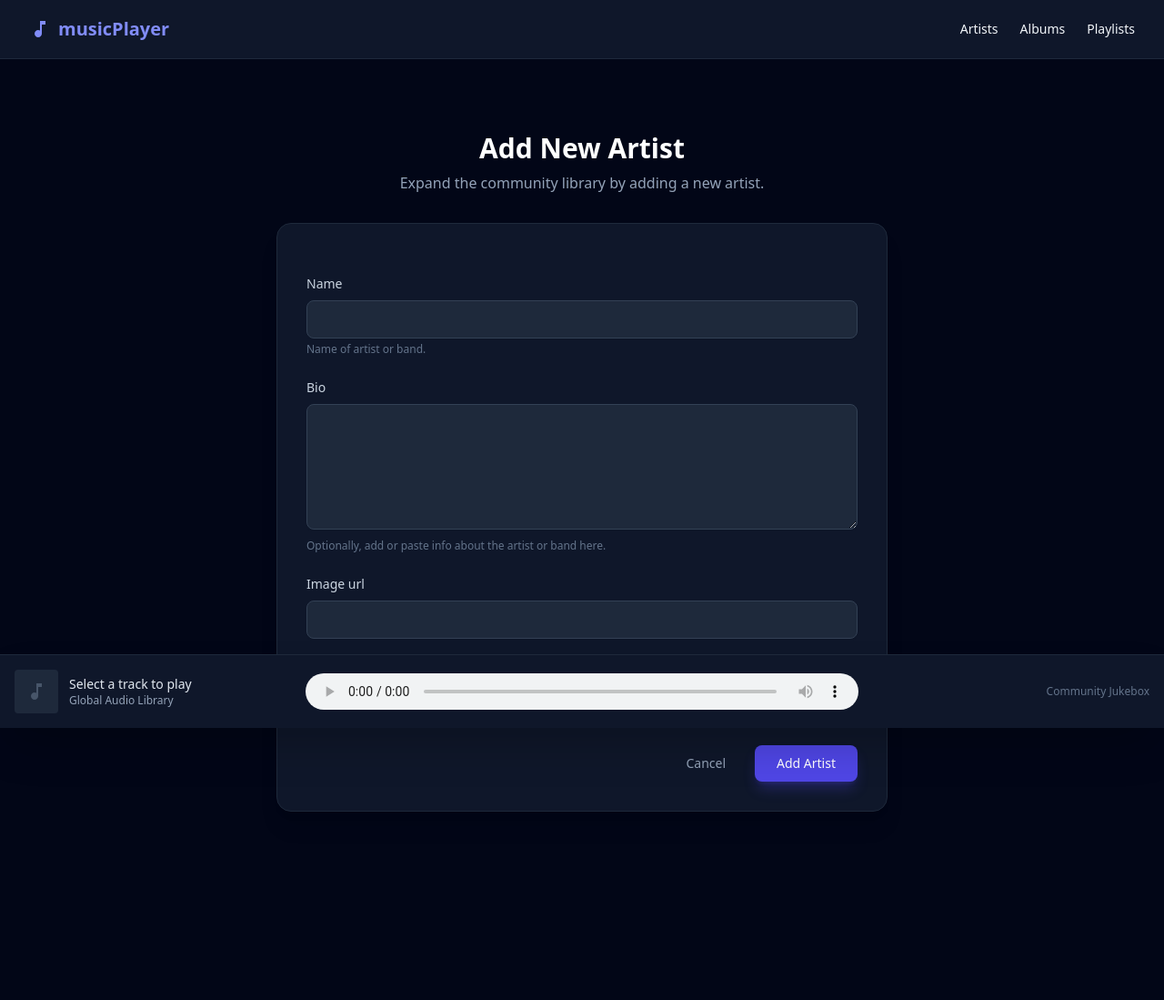
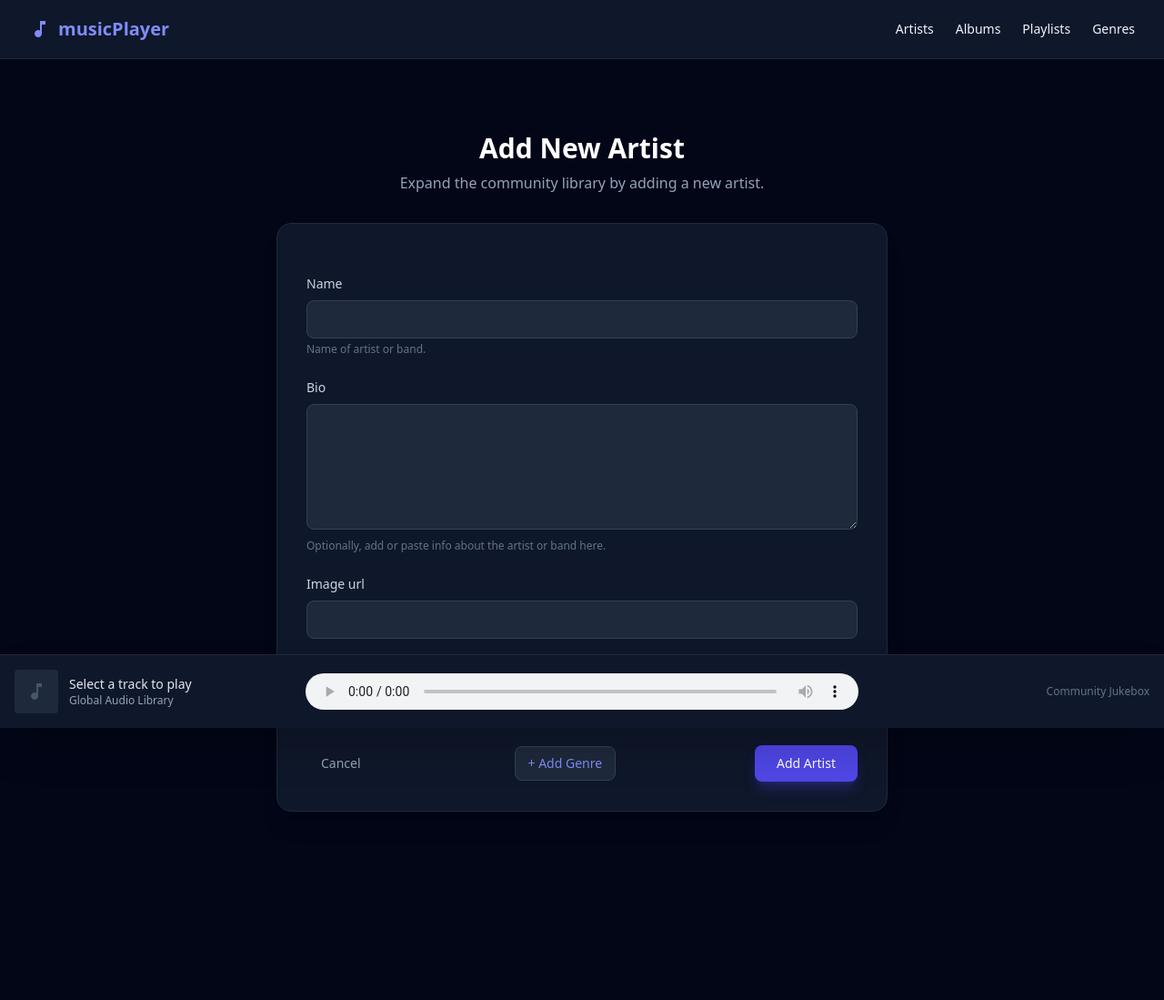
Before and after one commit to sargoth/musicPlayer, a Django app: page /artists/create/ in a window 1280 px wide. Shown: the top 1099 px of the page at 91% size. Run offline with Django 5.2, Linux system fonts and the light colour scheme; data that the repository does not hold is empty; some libraries are stand-ins or nearby versions.

Commit message:
1. Added create, edit, delete, and list functionality for genres. 2. Added button to create genre from the artist creation page for convenience.

```diff
--- a/catalog/forms.py
+++ b/catalog/forms.py
@@ -1,5 +1,5 @@
 from django import forms
-from .models import Album, Artist
+from .models import Album, Artist, Genre
 
 
 class CreateAlbumForm(forms.ModelForm):
@@ -41,3 +41,14 @@ class CreateArtistForm(forms.ModelForm):
                 field.widget.attrs.update({
                     "class": "rounded bg-slate-900 border-slate-700 text-white focus:ring-indigo-500"
                 })
+
+
+class GenreForm(forms.ModelForm):
+    class Meta:
+        model = Genre
+        fields = ["name"]
+        widgets = {
+            "name": forms.TextInput(attrs={
+                "class": "w-full bg-slate-800 border border-slate-700 rounded-lg px-4 py-2 text-white placeholder-slate-500 focus:outline-none focus:border-indigo-500 transition"
+            })
+        }
--- a/catalog/urls.py
+++ b/catalog/urls.py
@@ -19,4 +19,12 @@ urlpatterns = [
         path('<int:pk>/delete/', views.delete_album_view, name='delete_album'),
         path('<int:pk>/edit/', views.edit_album_view, name='edit_album')
     ])),
+    path('genres/', include([
+        path('', views.GenreListView.as_view(), name='list_genres'),
+        path('create/', views.GenreCreateView.as_view(), name='create_genre'),
+        path('<int:pk>/', include([
+            path('edit/', views.GenreUpdateView.as_view(), name='edit_genre'),
+            path('delete/', views.GenreDeleteView.as_view(), name='delete_genre')
+        ]))
+    ]))
 ]
--- a/catalog/views.py
+++ b/catalog/views.py
@@ -1,8 +1,12 @@
 from django.http import HttpRequest, HttpResponse
 from django.shortcuts import render, get_object_or_404, redirect
+from django.urls import reverse_lazy
+from django.views.generic.detail import DetailView
+from django.views.generic.edit import CreateView, UpdateView, DeleteView
+from django.views.generic.list import ListView
 
-from catalog.forms import CreateAlbumForm, CreateArtistForm
-from catalog.models import Album, Artist
+from catalog.forms import CreateAlbumForm, CreateArtistForm, GenreForm
+from catalog.models import Album, Artist, Genre
 from tracks.models import Track
 
 
@@ -132,3 +136,37 @@ def edit_artist_view(request: HttpRequest, pk: int) -> HttpResponse:
     }
 
     return render(request, "catalog/edit_artist.html", context)
+
+
+class GenreListView(ListView):
+    model = Genre
+    template_name = "catalog/list_genre.html"
+    context_object_name = "genres"
+
+
+class GenreCreateView(CreateView):
+    model = Genre
+    template_name = "catalog/create_genre.html"
+    form_class = GenreForm
+    success_url = reverse_lazy("catalog:list_genres")
+
+    def get_success_url(self) -> str:
+        origin_url = self.request.GET.get("next") or self.request.POST.get("next")
+
+        if origin_url:
+            return origin_url
+
+        return super().get_success_url()
+
+
+class GenreUpdateView(UpdateView):
+    model = Genre
+    template_name = "catalog/edit_genre.html"
+    form_class = GenreForm
+    success_url = reverse_lazy("catalog:list_genres")
+
+
+class GenreDeleteView(DeleteView):
+    model = Genre
+    template_name = "catalog/delete_genre.html"
+    success_url = reverse_lazy("catalog:list_genres")
--- a/templates/base.html
+++ b/templates/base.html
@@ -4,13 +4,10 @@
     <meta charset="UTF-8">
     <meta name="viewport" content="width=device-width, initial-scale=1.0">
     <title>{% block title %}musicPlayer | Community Audio Hub{% endblock %}</title>
-    <!-- Tailwind CSS CDN -->
     <script src="https://cdn.tailwindcss.com"></script>
     <script type="module" src="https://unpkg.com/@hotwired/turbo@8.0.4/dist/turbo.es2017-esm.js"></script>
 </head>
 <body class="flex flex-col min-h-full pb-28">
-
-<!-- Top Navigation Bar -->
 <header class="bg-slate-900 border-b border-slate-800 sticky top-0 z-40">
     <div class="max-w-7xl mx-auto px-4 sm:px-6 lg:px-8 h-16 flex items-center justify-between">
         <a href="{% url 'home' %}"
@@ -24,23 +21,17 @@
         <nav class="flex items-center gap-6 text-sm font-medium">
             <a href="{% url 'catalog:list_artists' %}" class="hover:text-indigo-400 transition">Artists</a>
             <a href="{% url 'catalog:list_albums' %}" class="hover:text-indigo-400 transition">Albums</a>
-            {#                <a href="{% url 'track-list' %}" class="hover:text-indigo-400 transition">Tracks</a>#}
             <a href="{% url 'playlists:list_playlists' %}" class="hover:text-indigo-400 transition">Playlists</a>
+            <a href="{% url 'catalog:list_genres' %}" class="hover:text-indigo-400 transition">Genres</a>
         </nav>
     </div>
 </header>
-
-<!-- Main Content Container -->
 <main class="flex-1 max-w-7xl w-full mx-auto px-4 sm:px-6 lg:px-8 py-8">
     {% block content %}{% endblock %}
 </main>
-
-<!-- Fixed Bottom Audio Player -->
 <div id="global-music-player" data-turbo-permanent
      class="fixed bottom-0 left-0 right-0 z-50 bg-slate-900 border-t border-slate-800 p-4 shadow-2xl">
     <div class="max-w-7xl mx-auto flex flex-col md:flex-row items-center justify-between gap-4">
-
-        <!-- Now Playing Meta -->
         <div class="flex items-center gap-3 w-full md:w-1/4">
             <div id="player-cover"
                  class="w-12 h-12 bg-slate-800 rounded flex items-center justify-center overflow-hidden">
@@ -53,8 +44,6 @@
                 <div id="player-artist" class="text-xs text-slate-400 truncate">Global Audio Library</div>
             </div>
         </div>
-
-        <!-- Native Audio Control -->
         <div class="w-full md:w-2/4">
             <audio id="global-audio-element" controls class="w-full h-10 accent-indigo-500">
                 <source id="audio-source" src="" type="audio/mpeg">
@@ -68,7 +57,6 @@
 
     </div>
 </div>
-<!-- Global Playback Script -->
 <script>
     function playTrack(audioUrl, title, artist, coverUrl) {
         const audio = document.getElementById('global-audio-element');
@@ -76,7 +64,6 @@
         const artistElem = document.getElementById('player-artist');
         const coverContainer = document.getElementById('player-cover');
 
-        // 1. Update the UI text and image
         titleElem.textContent = title;
         artistElem.textContent = artist || 'Unknown Artist';
 
@@ -84,10 +71,7 @@
             coverContainer.innerHTML = `<img src="${coverUrl}" alt="${title}" class="w-full h-full object-cover">`;
         }
 
-        // 2. Set the src directly on the audio element (bypasses the <source> tag)
         audio.src = audioUrl;
-
-        // 3. Play the audio and catch any AbortErrors gracefully
         audio.play().catch(function (error) {
             console.warn("Playback interrupted or waiting for user interaction:", error);
         });
--- a/templates/base_form.html
+++ b/templates/base_form.html
@@ -10,6 +10,8 @@
         <div class="bg-slate-900 border border-slate-800 rounded-2xl p-6 md:p-8 shadow-xl">
             <form method="post" enctype="multipart/form-data" class="space-y-6">
                 {% csrf_token %}
+
+                {% block form_fields %}
                     {% for field in form %}
                         <div>
                             <label for="{{ field.id_for_label }}" class="block text-sm font-medium text-slate-300 mb-2">
@@ -21,9 +23,11 @@
                             {% endif %}
                         </div>
                     {% endfor %}
+                {% endblock %}
 
-                <div class="pt-6 mt-6 border-t border-slate-800 flex items-center justify-end gap-4">
+                <div class="pt-6 mt-6 border-t border-slate-800 flex items-center justify-between gap-4">
                     {% block cancel_button %}{% endblock %}
+                    {% block add_genre_button %}{% endblock %}
                     <button type="submit"
                             class="px-6 py-2.5 bg-indigo-600 hover:bg-indigo-500 text-white text-sm font-medium rounded-lg transition shadow-lg shadow-indigo-600/30">
                         {% block submit_button %}Save{% endblock %}
--- a/templates/catalog/create_artist.html
+++ b/templates/catalog/create_artist.html
@@ -8,8 +8,16 @@
     Expand the community library by adding a new artist.
 {% endblock %}
 
+{% block add_genre_button %}
+    <a href="{% url 'catalog:create_genre' %}?next={{ request.path }}"
+       class="px-3.5 py-2 bg-slate-800 hover:bg-slate-700 text-indigo-400 text-sm font-medium rounded-lg border border-slate-700 transition inline-block">
+        + Add Genre
+    </a>
+{% endblock %}
+
 {% block cancel_button %}
-    <a href="{% url 'catalog:list_artists' %}" class="text-sm font-medium text-slate-400 hover:text-white transition px-4 py-2">
+    <a href="{% url 'catalog:list_artists' %}"
+       class="text-sm font-medium text-slate-400 hover:text-white transition px-4 py-2">
         Cancel
     </a>
 {% endblock %}
```
Also changed, not shown: templates/catalog/create_genre.html (added, +20 -0 lines), templates/catalog/delete_genre.html (added, +17 -0 lines), templates/catalog/edit_genre.html (added, +12 -0 lines), templates/catalog/list_genre.html (added, +43 -0 lines). Lines whose indentation alone changed are shown as unchanged.
